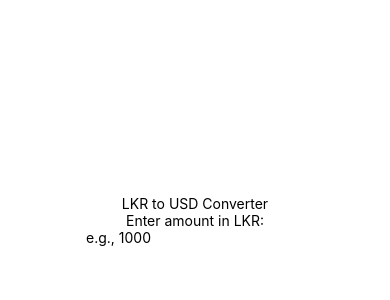
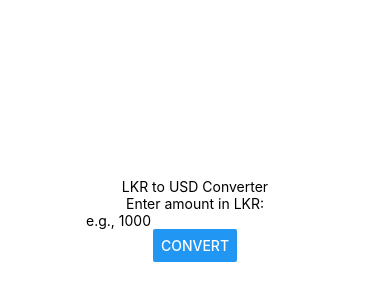
Before and after one commit to HiruniRanasinghe/Currency_Convert_App, a React Native app in the folder myapp/: screen / in a window 390 px wide. Shown: the part 202-502 px from the top of the page. Built offline with nearby package versions, Linux system fonts and the light colour scheme.

Commit message:
add button

```diff
--- a/myapp/App.js
+++ b/myapp/App.js
@@ -24,6 +24,14 @@ export default function App() {
         onChangeText={setLkr}
         placeholder="e.g., 1000"
       />
+
+    <Button title="Convert" onPress={convertToUSD} />
+      {usd ? (
+        <Text style={styles.result}>
+          USD Amount: ${usd}
+        </Text>
+      ) : null}
+
       </View>
   );
 }
```
